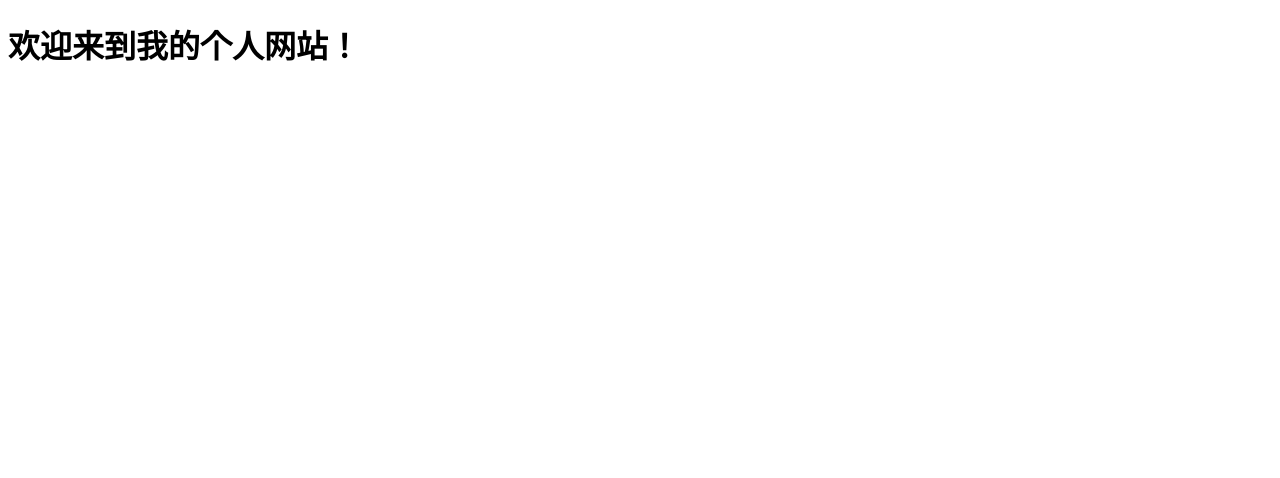
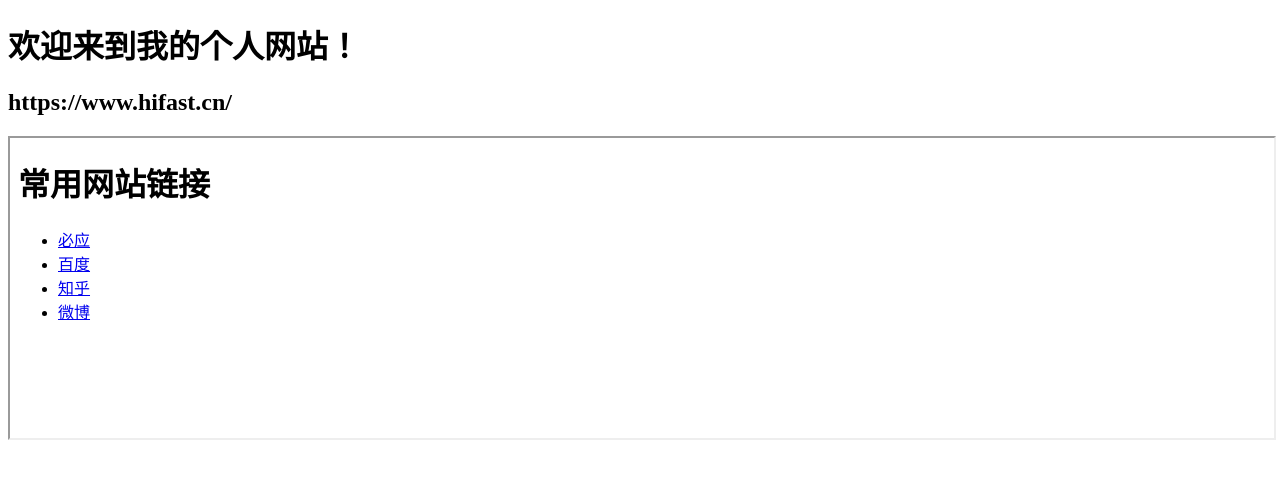
Before and after one commit to God338/God338.github.io, a plain HTML site: page index.html in a window 1280 px wide. Drawn offline with Linux system fonts and the light colour scheme.

Commit message:
更新 index.html

```diff
--- a/index.html
+++ b/index.html
@@ -8,3 +8,9 @@
     <h1>欢迎来到我的个人网站！</h1>
 </body>
 </html>
+
+
+<div class="links">
+    <h2>https://www.hifast.cn/</h2>
+    <iframe src="links.html" width="100%" height="300"></iframe>
+</div>
```
